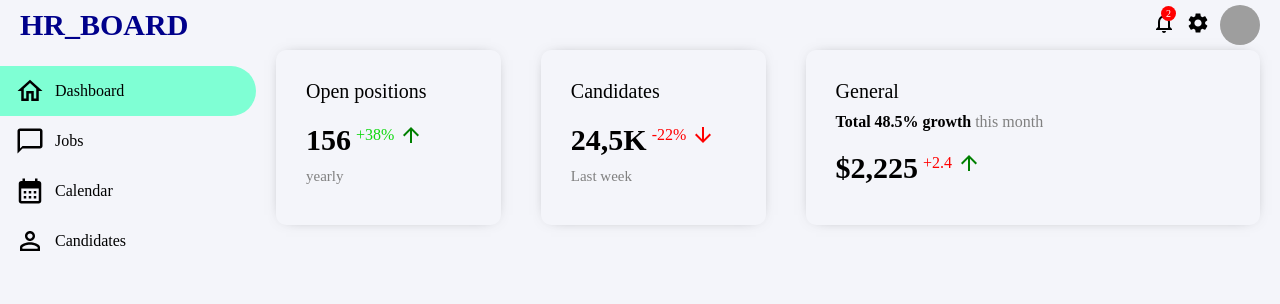
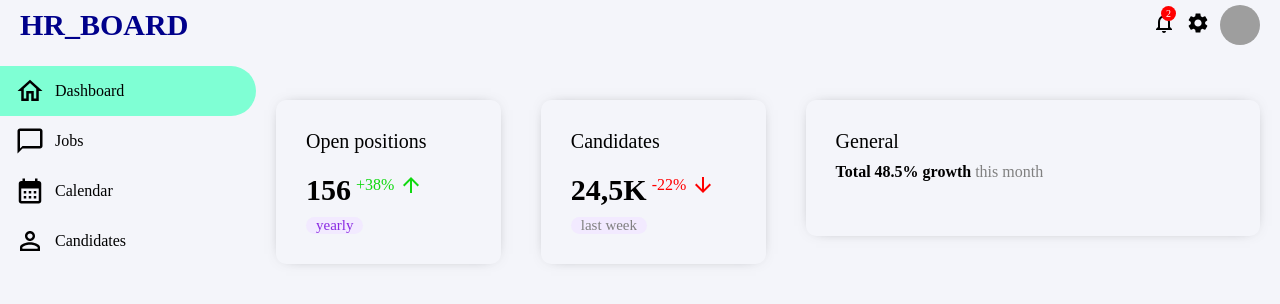
Before and after one commit to Jelon1211/react-type, a React (Create React App) app: page / in a window 1280 px wide. Shown: the top 304 px of the page. Built offline with nearby package versions, Linux system fonts and the light colour scheme; grey boxes are pictures that could not be loaded.

Commit message:
border radious

```diff
--- a/src/components/featuredinfo/FeaturedInfo.tsx
+++ b/src/components/featuredinfo/FeaturedInfo.tsx
@@ -1,5 +1,9 @@
 import "./featuredinfo.css";
-import { ArrowDownward, ArrowUpward } from "@mui/icons-material";
+import {
+  ArrowDownward,
+  ArrowUpward,
+  TrendingUpTwoTone,
+} from "@mui/icons-material";
 
 export default function FeaturedInfo() {
   return (
@@ -12,7 +16,9 @@ export default function FeaturedInfo() {
             +38% <ArrowUpward className="featuredIcon" />
           </span>
         </div>
-        <span className="featuredSub">yearly</span>
+        <div className="featuredSubContainer">
+          <span className="yearly">yearly</span>
+        </div>
       </div>
       <div className="featuredItem">
         <span className="featuredTitle">Candidates</span>
@@ -23,9 +29,11 @@ export default function FeaturedInfo() {
             <ArrowDownward className="featuredIcon negative" />
           </span>
         </div>
-        <span className="featuredSub">Last week</span>
+        <div className="featuredSubContainer">
+          <span className="weekly">last week</span>
+        </div>
       </div>
-      <div className="general">
+      <div className="generalItem">
         <div className="featuredItem">
           <span className="featuredTitle">General</span>
           <div className="featuredInfoContainer">
@@ -33,10 +41,11 @@ export default function FeaturedInfo() {
             <span className="featuredInfoMonth"> this month</span>
           </div>
           <div className="featuredPositionsContainer">
-            <span className="featuredNumber">$2,225</span>
-            <span className="featuredNumberRate bear">
-              +2.4 <ArrowUpward className="featuredIcon" />
-            </span>
+            <div className="featuredEmployees">
+              <div></div>
+            </div>
+            <div className="featuredCandidates"></div>
+            <div className="featuredInterviews"></div>
           </div>
         </div>
       </div>
--- a/src/components/featuredinfo/featuredinfo.css
+++ b/src/components/featuredinfo/featuredinfo.css
@@ -55,18 +55,33 @@
 .featuredIcon {
   font-size: 14px;
   margin-left: 5px;
-  color: green;
+  color: rgb(16, 217, 16);
 }
 
 .featuredIcon.negative {
   color: red;
 }
 
-.featuredSub {
+.featuredSubContainer {
   font-size: 15px;
   color: gray;
+  border-radius: 30px;
+  background-color: #f2eaff;
+  max-width: 100px;
+  width: fit-content;
 }
 
-.general {
+.yearly,
+.weekly {
+  margin: 10px;
+}
+.weekly {
+  color: d6ebeb;
+}
+.yearly {
+  color: blueviolet;
+}
+
+.generalItem {
   flex: 3;
 }
--- a/src/components/home/homeview.css
+++ b/src/components/home/homeview.css
@@ -1,3 +1,4 @@
 .home {
   flex: 4;
+  margin-top: 50px;
 }
--- a/src/components/sidebar/sidebar.css
+++ b/src/components/sidebar/sidebar.css
@@ -1,6 +1,6 @@
 .sidebar {
   flex: 1;
-  height: cal(100vh - 50px);
+  height: calc(100vh - 50px);
   position: sticky;
 }
 
```
